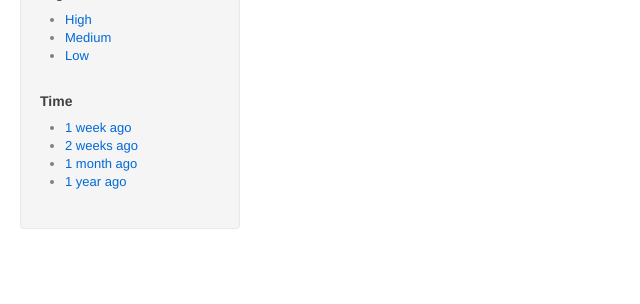
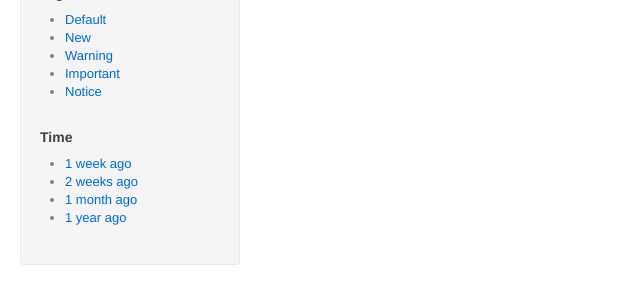
Before and after one commit to mikoop79/triage, a Python web app: template triage/templates/error-list.html in a window 1280 px wide. Shown: the part 186-490 px from the top of the page, without its empty margins (0-640 px from the left). Run offline with Jinja, Linux system fonts and the light colour scheme; the template is opened without the code that fills it: most values are stand-ins (such as "Sample title", 1, 10 or a date in 2020).

Commit message:
General cleanup

```diff
--- a/triage/templates/error-list.html
+++ b/triage/templates/error-list.html
@@ -25,7 +25,12 @@
 					<td><a href="{{route_url('error_view', id=error.value._id)}}">{{ error.value.type }}</a></td>
 					<td><a href="{{route_url('error_view', id=error.value._id)}}">{{ error.value.message }}</a></td>
 					<td>
-						<span class="label important">{{ error.level }}</span>
+						<!-- <span class="label important">{{ error.level }}</span> -->
+						<span class="label">Default</span>
+						<span class="label success">New</span>
+						<span class="label warning">Warning</span>
+						<span class="label important">Important</span>
+						<span class="label notice">Notice</span>
 					</td>
 					<td>
 						<span data-timeago="{{ error.value.youngest }}"></span> -
--- a/triage/templates/error-view/generic.html
+++ b/triage/templates/error-view/generic.html
@@ -3,7 +3,7 @@
 
 {% block sidebar %}
 
-	<h2>Related Errors</h2>
+	<h5>Related Errors</h5>
 
 	<dl>
 		{% for e in other_errors %}
--- /dev/null
+++ b/triage/templates/error-view/javascript.html
@@ -0,0 +1 @@
+{% extends "error-view/generic.html" %}
--- a/triage/templates/layout/fluid-sidebar.html
+++ b/triage/templates/layout/fluid-sidebar.html
@@ -10,9 +10,11 @@
 			{% block sidebar %}
 				<h5>Tags</h5>
 				<ul>
-					<li><a href="#">High</a></li>
-					<li><a href="#">Medium</a></li>
-					<li><a href="#">Low</a></li>
+					<li><a href="#">Default</a></li>
+					<li><a href="#">New</a></li>
+					<li><a href="#">Warning</a></li>
+					<li><a href="#">Important</a></li>
+					<li><a href="#">Notice</a></li>
 				</ul>
 
 				<h5>Time</h5>
```
